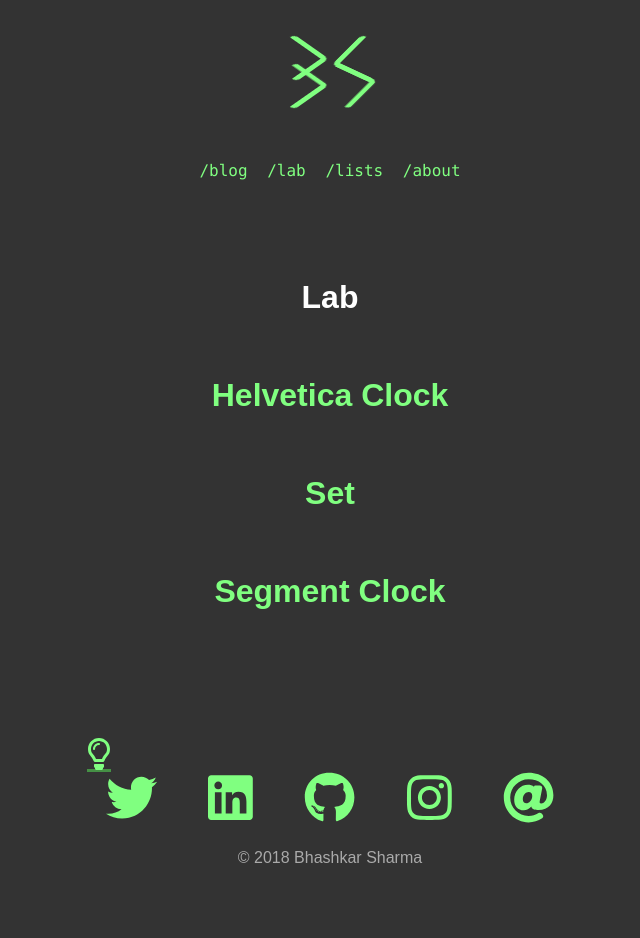
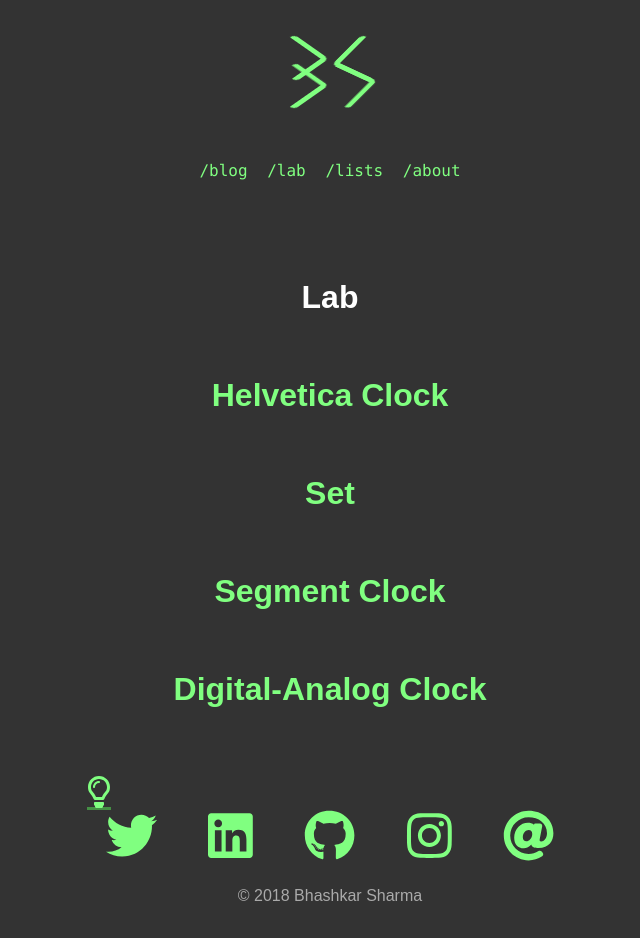
Before and after one commit to bhashkarsharma/bhashkarsharma.github.io, a Jekyll site: the page built from lab.md, in a window 1280 px wide. Shown: the whole page, without its empty margins (310-950 px from the left). Built offline with Jekyll 4.4.1, drawn with Linux system fonts in a browser that asks for light colours; a script that is not in the unit is left out; before the commit the page ends 900 px from its top, so only the background shows below that.

Commit message:
Added digilog

```diff
--- a/lab.md
+++ b/lab.md
@@ -8,4 +8,5 @@ permalink: /lab/
 <a href="/lab/helvetica/"><h1>Helvetica Clock</h1></a>
 <a href="/lab/set/"><h1>Set</h1></a>
 <a href="/lab/segment/"><h1>Segment Clock</h1></a>
+<a href="/lab/digilog/"><h1>Digital-Analog Clock</h1></a>
 </div>
--- a/webpack/lab/Digilog/Digilog.scss
+++ b/webpack/lab/Digilog/Digilog.scss
@@ -0,0 +1,4 @@
+.digilog {
+    display: grid;
+    grid-template-columns: repeat(6, 1fr);
+}
--- a/webpack/lab/Digilog/Face/Face.scss
+++ b/webpack/lab/Digilog/Face/Face.scss
@@ -1,12 +1,72 @@
+$theme_day: (
+    hand_color: #000000,
+    hand_mask: #CCCCCC
+);
+
+$theme_night: (
+    hand_color: #ffffff,
+    hand_mask: #333333
+);
+
 .face {
+    display: grid;
+    grid-template-columns: repeat(2, 1fr);
+    position: relative;
 
-    .hand {
-        border: 1px solid;
-        height: 1vw;
-        width: 4vw;
+    .node {
+        height: 3vw;
+        margin: 2vw;
+        position: relative;
+        width: 3vw;
 
-        &:mask {
+        .hand {
+            border: 1px solid;
+            border-top-left-radius: 1vw;
+            border-bottom-left-radius: 1vw;
+            height: 1vw;
+            position: absolute;
+            transform-origin: 0.5vw;
+            transition-duration: 0.5s;
+            width: 4vw;
 
+            &.mask {
+                border-bottom-left-radius: 0;
+                left: -0.7vw;
+                top: 0.7vw;
+                transform: rotateZ(135deg);
+                width: 3vw;
+                z-index: 2;
+            }
+        }
+
+        &:nth-child(2n) {
+            .hand.mask {
+                visibility: hidden;
+            }
         }
     }
 }
+
+@mixin faceTheme($theme) {
+    .face {
+
+        .node {
+
+            .hand {
+                background: map-get($theme, hand_color);
+
+                &.mask {
+                    background: map-get($theme, hand_mask);
+                }
+            }
+        }
+    }
+}
+
+.day {
+    @include faceTheme($theme_day);
+}
+
+.night {
+    @include faceTheme($theme_night);
+}
```
Also changed, not shown: webpack/lab/Digilog/Digilog.js (+4 -5 lines), webpack/lab/Digilog/Face/Face.js (+27 -3 lines).
